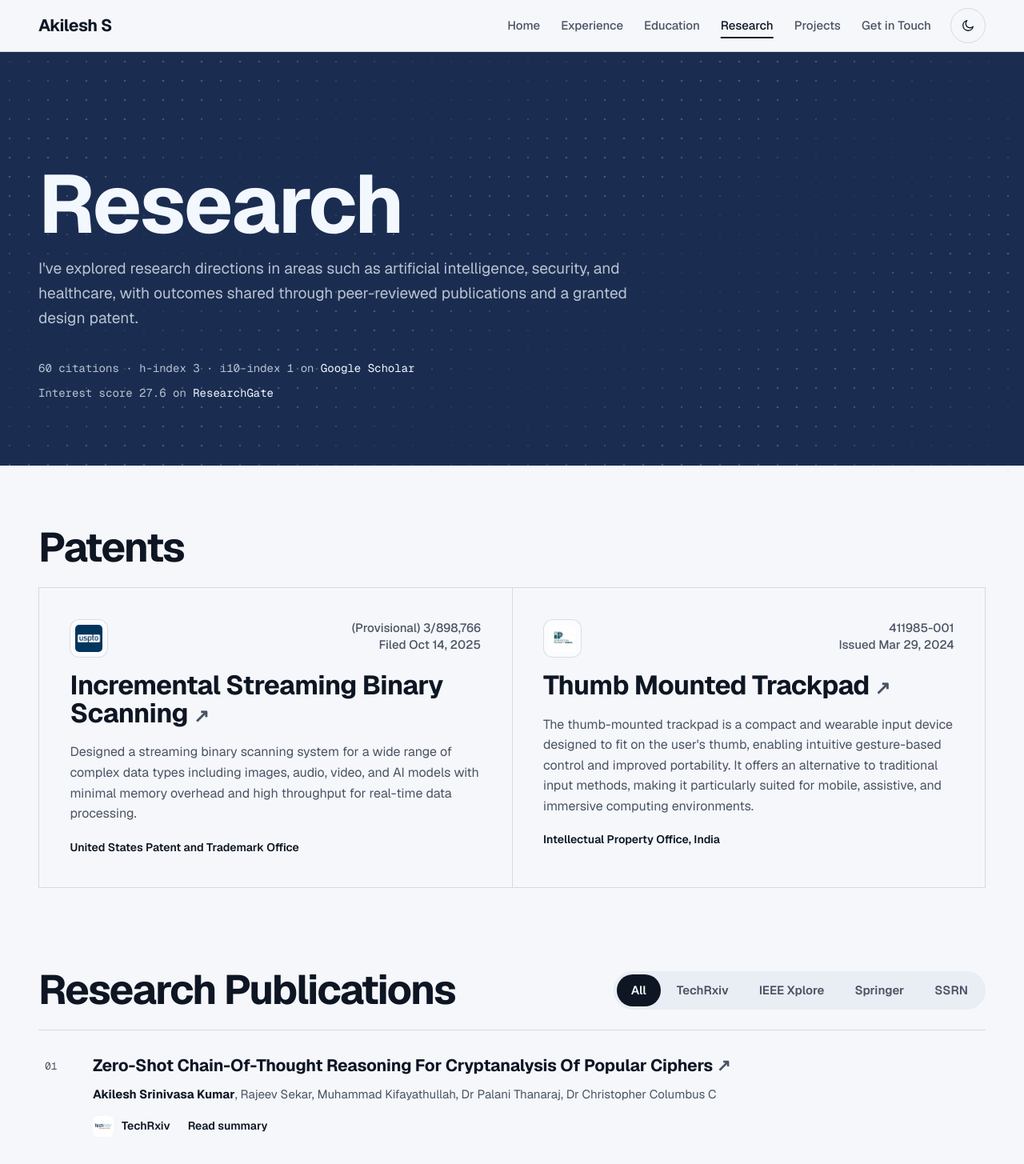
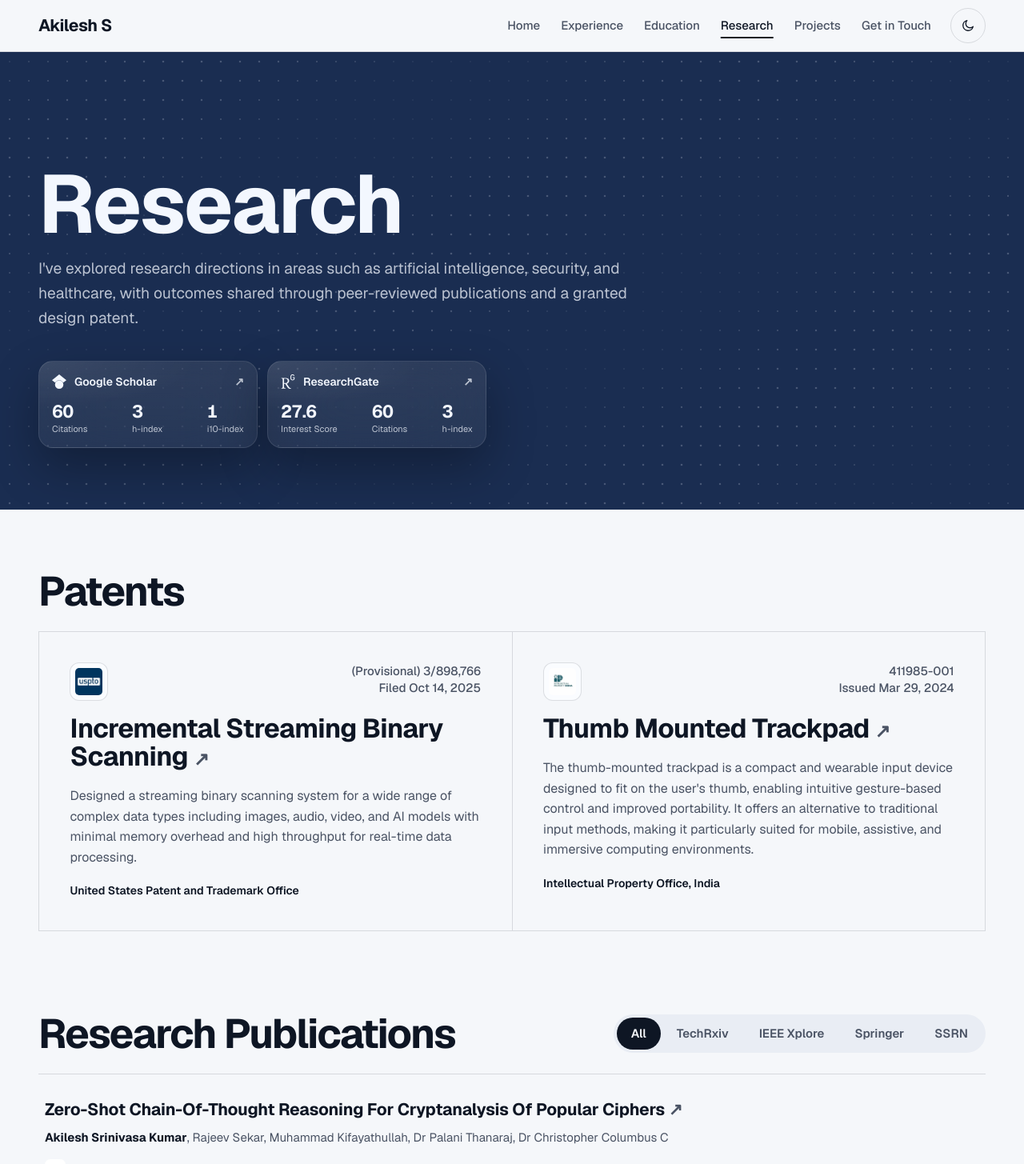
Before and after one commit to ItsAkilesh/portfolio-inator, a React (Vite) app: page /research in a window 1280 px wide. Shown: the top 1455 px of the page at 80% size. Built offline with nearby package versions, Linux system fonts and the light colour scheme.

Commit message:
feat(research): show the profile cards in the header and drop list numbers
The Research header now shows the Google Scholar and ResearchGate cards
instead of the citation text line (PageBand gains a children slot for block
content). Publications are no longer numbered.

```diff
--- a/src/components/layout/PageBand.module.css
+++ b/src/components/layout/PageBand.module.css
@@ -56,6 +56,11 @@
   animation-delay: 0.16s;
 }
 
+.extra {
+  margin-top: clamp(12px, 1.6vw, 20px);
+  max-width: 560px;
+}
+
 .portrait {
   width: 132px;
   height: 132px;
--- a/src/components/layout/PageBand.tsx
+++ b/src/components/layout/PageBand.tsx
@@ -1,6 +1,7 @@
 /**
  * File: PageBand.tsx
- * Purpose: Full-bleed accent header shared by every inner page: kicker, giant title, intro and optional portrait.
+ * Purpose: Full-bleed accent header shared by every inner page: kicker, giant title, intro,
+ *          optional extra content below the intro (children) and optional portrait.
  * Author: Akilesh
  * Date: 2026-10-20
  */
@@ -15,9 +16,17 @@ interface PageBandProps {
   readonly kicker?: string;
   readonly description?: ReactNode;
   readonly image?: { readonly src: string; readonly alt: string };
+  /** Block content below the intro, such as cards (a paragraph cannot hold it). */
+  readonly children?: ReactNode;
 }
 
-export function PageBand({ title, kicker, description, image }: PageBandProps) {
+export function PageBand({
+  title,
+  kicker,
+  description,
+  image,
+  children,
+}: PageBandProps) {
   return (
     <section className={styles.band} aria-labelledby="page-title">
       {settings.showDotField && <DotField />}
@@ -32,6 +41,7 @@ export function PageBand({ title, kicker, description, image }: PageBandProps) {
           {description && (
             <p className={`enter ${styles.description}`}>{description}</p>
           )}
+          {children && <div className={styles.extra}>{children}</div>}
         </div>
         {image && (
           <img
--- a/src/pages/Research.tsx
+++ b/src/pages/Research.tsx
@@ -1,57 +1,25 @@
 /**
  * File: Research.tsx
- * Purpose: Research page: header with citation stats, then each configured section in its layout.
+ * Purpose: Research page: header with the research-profile cards, then each configured section in its layout.
  * Author: Akilesh
  * Date: 2026-10-20
  */
 import { PageBand } from "../components/layout/PageBand";
-import { SmartLink } from "../components/ui/SmartLink";
 import { research } from "../portfolio";
 import { FeaturedResearch } from "../sections/FeaturedResearch";
 import { PublicationList } from "../sections/PublicationList";
+import { ResearchCards } from "../sections/ResearchCards";
 
 const CONTENT_STYLE = {
   paddingTop: "clamp(48px, 6vw, 80px)",
   paddingBottom: "clamp(72px, 9vw, 128px)",
 } as const;
-const STATS_STYLE = {
-  color: "var(--on-accent-muted)",
-  lineHeight: 1.9,
-} as const;
-const STAT_LINK_STYLE = { color: "var(--on-accent)" } as const;
-
-function Stats() {
-  const { scholarStats: scholar, researchGateStats: gate } = research;
-  return (
-    <span className="mono" style={STATS_STYLE}>
-      {scholar.citations} citations · h-index {scholar.hIndex} · i10-index{" "}
-      {scholar.i10Index} on{" "}
-      <SmartLink href={scholar.profileUrl} style={STAT_LINK_STYLE}>
-        Google Scholar
-      </SmartLink>
-      <br />
-      Interest score {gate.interestScore} on{" "}
-      <SmartLink href={gate.profileUrl} style={STAT_LINK_STYLE}>
-        ResearchGate
-      </SmartLink>
-    </span>
-  );
-}
-
 export default function Research() {
   return (
     <div className="page">
-      <PageBand
-        title={research.title}
-        description={
-          <>
-            {research.description}
-            <br />
-            <br />
-            <Stats />
-          </>
-        }
-      />
+      <PageBand title={research.title} description={research.description}>
+        <ResearchCards className="enter" />
+      </PageBand>
       <div className="wrap" style={CONTENT_STYLE}>
         {research.sections.map((section) =>
           section.layout === "featured" ? (
--- a/src/sections/PublicationList.module.css
+++ b/src/sections/PublicationList.module.css
@@ -10,13 +10,6 @@
   display: flex;
   flex-wrap: wrap;
   gap: 12px 28px;
-}
-
-.num {
-  width: 32px;
-  padding-top: 5px;
-  font-size: 13px;
-  color: var(--ink-muted);
 }
 
 .body {
--- a/src/sections/PublicationList.tsx
+++ b/src/sections/PublicationList.tsx
@@ -26,11 +26,10 @@ export function venueOptions(
 
 interface PublicationProps {
   readonly entry: TimelineEntry;
-  readonly number: string;
   readonly delay: string;
 }
 
-/** Entries numbered by original position, then filtered to one venue (or all). */
+/** Entries keyed by original position (stable React keys), then filtered to one venue (or all). */
 export function numberedForVenue(
   entries: readonly TimelineEntry[],
   venue: string,
@@ -60,7 +59,7 @@ function PublicationHeading({ entry }: { readonly entry: TimelineEntry }) {
   );
 }
 
-function Publication({ entry, number, delay }: PublicationProps) {
+function Publication({ entry, delay }: PublicationProps) {
   const [isOpen, setIsOpen] = useState(false);
   const panelId = useId();
   return (
@@ -68,7 +67,6 @@ function Publication({ entry, number, delay }: PublicationProps) {
       className={`hover-row enter ${styles.item}`}
       style={{ animationDelay: delay }}
     >
-      <span className={`mono ${styles.num}`}>{number}</span>
       <div className={styles.body}>
         <PublicationHeading entry={entry} />
         <div className={styles.meta}>
@@ -124,7 +122,6 @@ export function PublicationList({
           <Publication
             key={`${venue}-${number}`}
             entry={entry}
-            number={number}
             delay={staggerDelay(index)}
           />
         ))}
```
